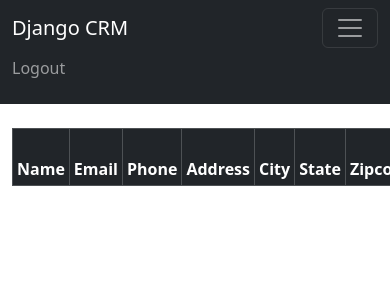
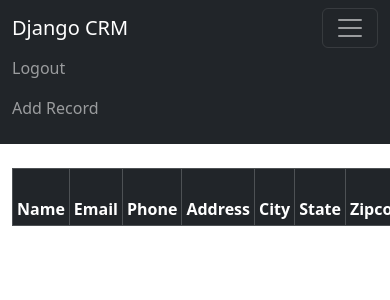
Before and after one commit to Manu6780/DjangoCrm, a Django app: page / in a window 390 px wide, after a click that opens the changed part; the page is wider, and only the part inside the window is pictured. Shown: the top 300 px of that part. Run offline with Django 5.2, Linux system fonts and the light colour scheme; the visitor is signed in with stand-in values (Sample User, id 1); data that the repository does not hold is empty.

Commit message:
Finished

```diff
--- a/website/templates/home.html
+++ b/website/templates/home.html
@@ -21,8 +21,8 @@
   {% if records %}
   {% for record in records %}
      <tr>
-     <td>{{ record.first_name }}
-     {{ record.last_name }} </td>
+     <td><a href="{% url 'record' record.id %}">{{ record.first_name }}
+     {{ record.last_name }}</a> </td>
     <td>{{ record.email }}</td>
     <td>{{ record.phone }}</td>
      <td>{{ record.address }}</td>
@@ -30,7 +30,7 @@
      <td>{{ record.state }}</td>
     <td> {{ record.zipcode }}</td>
      <td>{{ record.create_at }}</td>
-    <td> <a href="{% url 'record' record.id %}">{{ record.id }}</td>
+    <td> <a href="{% url 'record' record.id %}">{{ record.id }}</a></td>
      </tr>
      {% endfor %}
      {% endif %}
@@ -58,7 +58,7 @@
 
   <button type="submit" class="btn btn-secondary">Login</button>
 </form>
-</form>
+
 
 {% endif %}
 {% endblock %}
--- a/website/templates/navbar.html
+++ b/website/templates/navbar.html
@@ -11,6 +11,10 @@
 
         <li class="nav-item">
           <a class="nav-link" href="{% url 'logout' %}">Logout</a>
+        </li>
+
+        <li class="nav-item">
+          <a class="nav-link" href="{% url 'add_record' %}">Add Record</a>
         </li>
 
         {% else %}
--- a/website/templates/record.html
+++ b/website/templates/record.html
@@ -19,7 +19,7 @@
    <br/><br/>
    <a href={% url 'home' %} class="btn btn-secondary">Back</a>
    <a href={% url 'delete_record' customer_record.id %} class="btn btn-danger">Delete</a>
-
+    <a href={% url 'update_record' customer_record.id %} class="btn btn-secondary">Update Record</a>
 
 
 {% endblock %}
--- a/website/urls.py
+++ b/website/urls.py
@@ -9,7 +9,7 @@ urlpatterns = [
     path('register/', views.register_user, name="register"),
     path('record/<int:pk>', views.customer_record, name="record"),
     path('delete_record/<int:pk>', views.delete_record, name="delete_record"),
-
-
+     path('add_record', views.add_record, name="add_record"),
+   path('update_record/<int:pk>', views.update_record, name="update_record"),
 
 ]
--- a/website/views.py
+++ b/website/views.py
@@ -1,8 +1,9 @@
 from django.shortcuts import render, redirect
 from django.contrib.auth import authenticate, login, logout
 from django.contrib import messages
-from .forms import SignUpForm
+from .forms import SignUpForm, AddRecordForm
 from .models import Record
+
 def home(request):
 	records = Record.objects.all()
 	if request.method == 'POST':
@@ -59,3 +60,27 @@ def delete_record(request, pk):
 	else:
 			messages.success(request, "You Must Be Logged In To View This Page!")
 			return redirect('home')
+def add_record(request):
+	form = AddRecordForm(request.POST or None)
+	if request.user.is_authenticated:
+		if request.method == "POST":
+			if form.is_valid():
+				add_record = form.save()
+				messages.success(request, "Record Added .....")
+				return redirect('home')
+		return render(request, 'add_record.html', {'form':form})
+	else:
+			messages.success(request, "You Must Be Logged In.....")
+			return redirect('home')
+def update_record(request, pk):
+	if request.user.is_authenticated:
+		current_record = Record.objects.get(id=pk)
+		form = AddRecordForm(request.POST or None, instance=current_record)
+		if form.is_valid():
+			form.save()
+			messages.success(request, "Record Has Been Updated")
+			return redirect('home')
+		return render(request, 'update_record.html', {'form':form})
+	else:
+			messages.success(request, "You Must Be Logged In.....")
+			return redirect('home')
```
Also changed, not shown: website/forms.py (+13 -0 lines), website/templates/add_record.html (added, +22 -0 lines), website/templates/update_record.html (added, +23 -0 lines).
